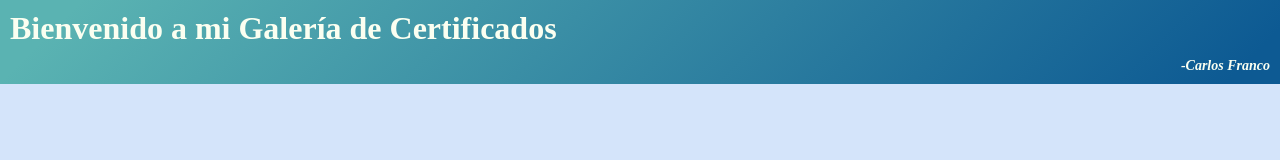
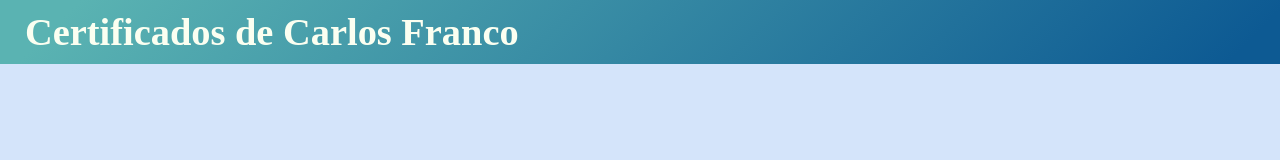
Before and after one commit to Franker88/cfcertificados.github.io, a plain HTML site: page index.html in a window 1280 px wide. Drawn offline with Linux system fonts and the light colour scheme; a web font is replaced by a local one.

Commit message:
Revisiones y Pruebas

```diff
--- a/index.html
+++ b/index.html
@@ -14,10 +14,13 @@
     <link rel="stylesheet" href="main.css" />
   </head>
   <body>
-    <header>
-      <h1>Bienvenido a mi Galería de Certificados</h1>
-      <br />
-      <div class="mencion"><h6>-Carlos Franco</h6></div>
-    </header>
+    <main>
+      <header>
+        <h1>Certificados de Carlos Franco</h1>
+      </header>
+      <article class="description">
+        <div></div>
+      </article>
+    </main>
   </body>
 </html>
--- a/main.css
+++ b/main.css
@@ -54,8 +54,15 @@ table {
 }
 
 html {
-  font-size: 62.5%;
+  font-size: 12px;
   font-family: "Tiro Bangla", serif;
+  box-sizing: border-box;
+}
+
+*,
+*::before,
+*::after {
+  box-sizing: inherit;
 }
 
 .clearfix:after {
@@ -90,6 +97,9 @@ html {
     rgba(13, 90, 147, 1) 4%,
     rgba(90, 179, 178, 1) 94%
   );
+}
+p {
+  font-size: var(--font-base);
 }
 
 h1 {
@@ -137,6 +147,18 @@ header {
 
 /*Media Queries*/
 
+@media (min-width: 1025px) {
+  h1,
+  h2,
+  h3,
+  h4,
+  h5,
+  h6 {
+    text-align: left;
+    margin-left: 15px;
+  }
+}
+
 @media (max-width: 1024px) {
   h1,
   h2,
```
